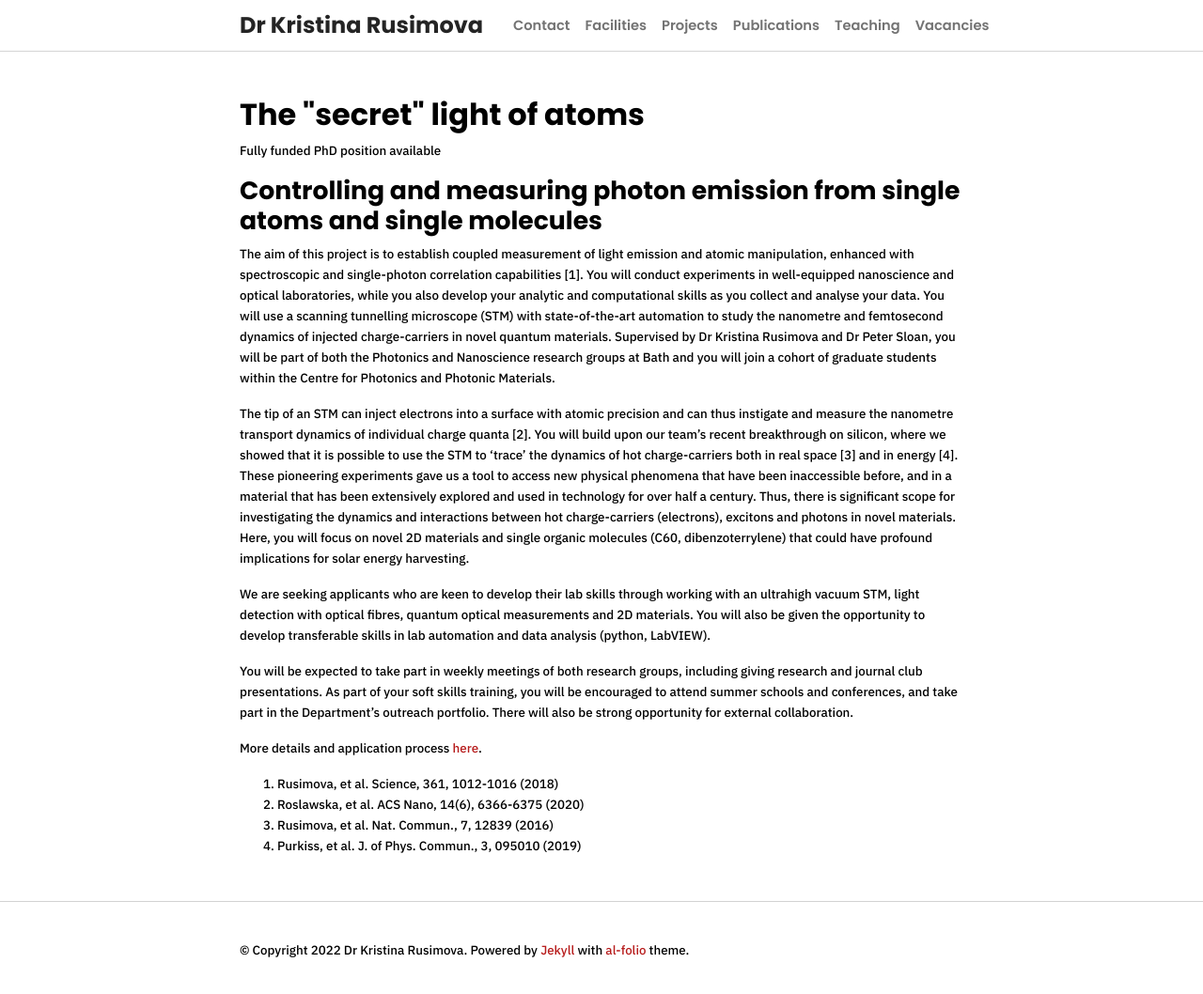
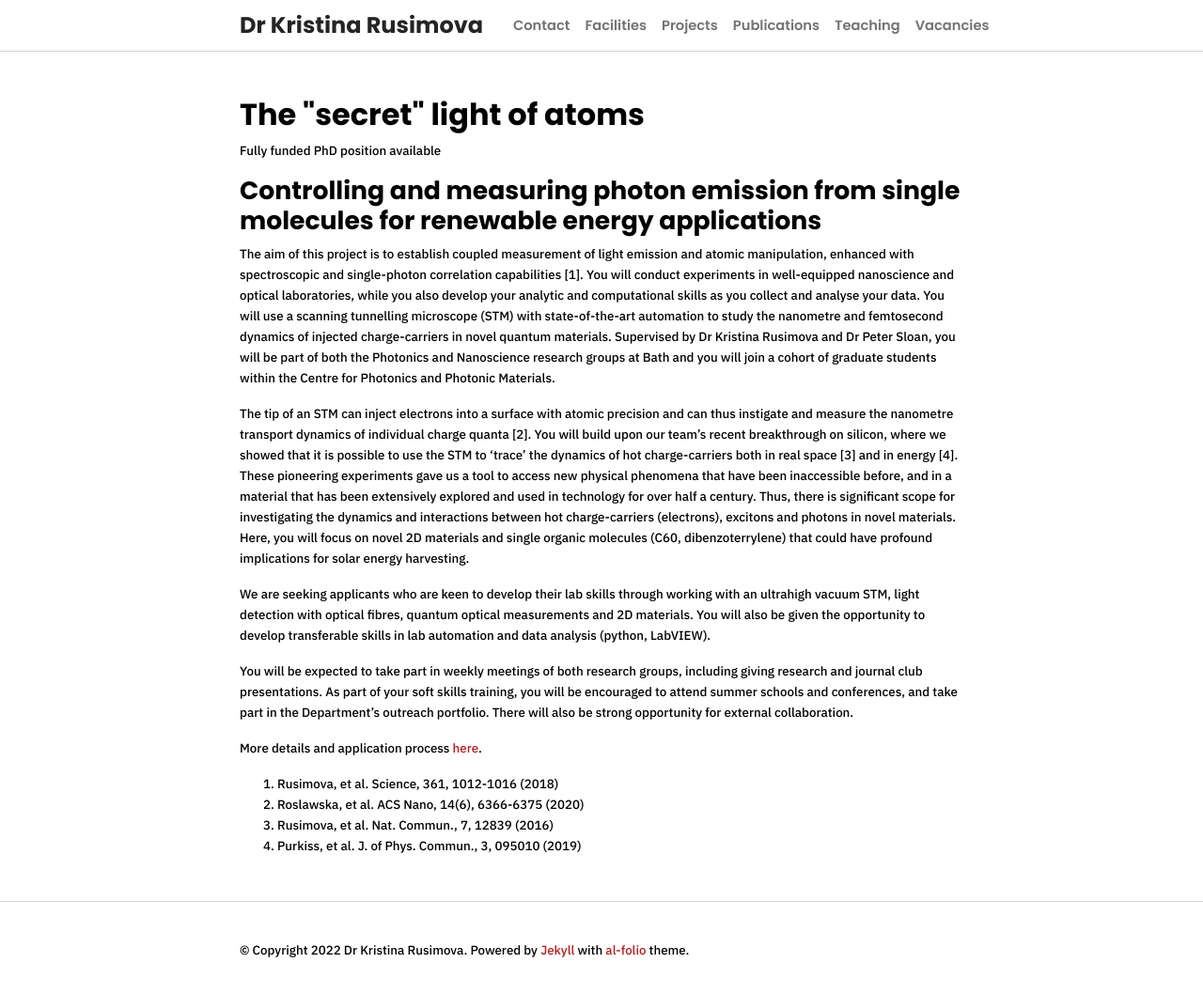
Before and after one commit to kristinarusimova/kristinarusimova.github.io, a Jekyll site: the page built from _projects/secret.md, in a window 1280 px wide and 1062 px high. Shown: the top 1058 px of the window at 94% size. Built offline with Jekyll 4.4.1, drawn with Linux system fonts in a browser that asks for light colours; nearby versions of some CDN libraries; a style sheet for code colours, icons or effects is not loaded.

Commit message:
Update secret.md

```diff
--- a/_projects/secret.md
+++ b/_projects/secret.md
@@ -9,7 +9,7 @@ importance: 1
 years: 2022-
 ---
 
-## Controlling and measuring photon emission from single atoms and single molecules
+## Controlling and measuring photon emission from single molecules for renewable energy applications
 
 The aim of this project is to establish coupled measurement of light emission and atomic manipulation, enhanced with spectroscopic and single-photon correlation capabilities [1]. You will conduct experiments in well-equipped nanoscience and optical laboratories, while you also develop your analytic and computational skills as you collect and analyse your data. You will use a scanning tunnelling microscope (STM) with state-of-the-art automation to study the nanometre and femtosecond dynamics of injected charge-carriers in novel quantum materials. Supervised by Dr Kristina Rusimova and Dr Peter Sloan, you will be part of both the Photonics and Nanoscience research groups at Bath and you will join a cohort of graduate students within the Centre for Photonics and Photonic Materials.
 
```
